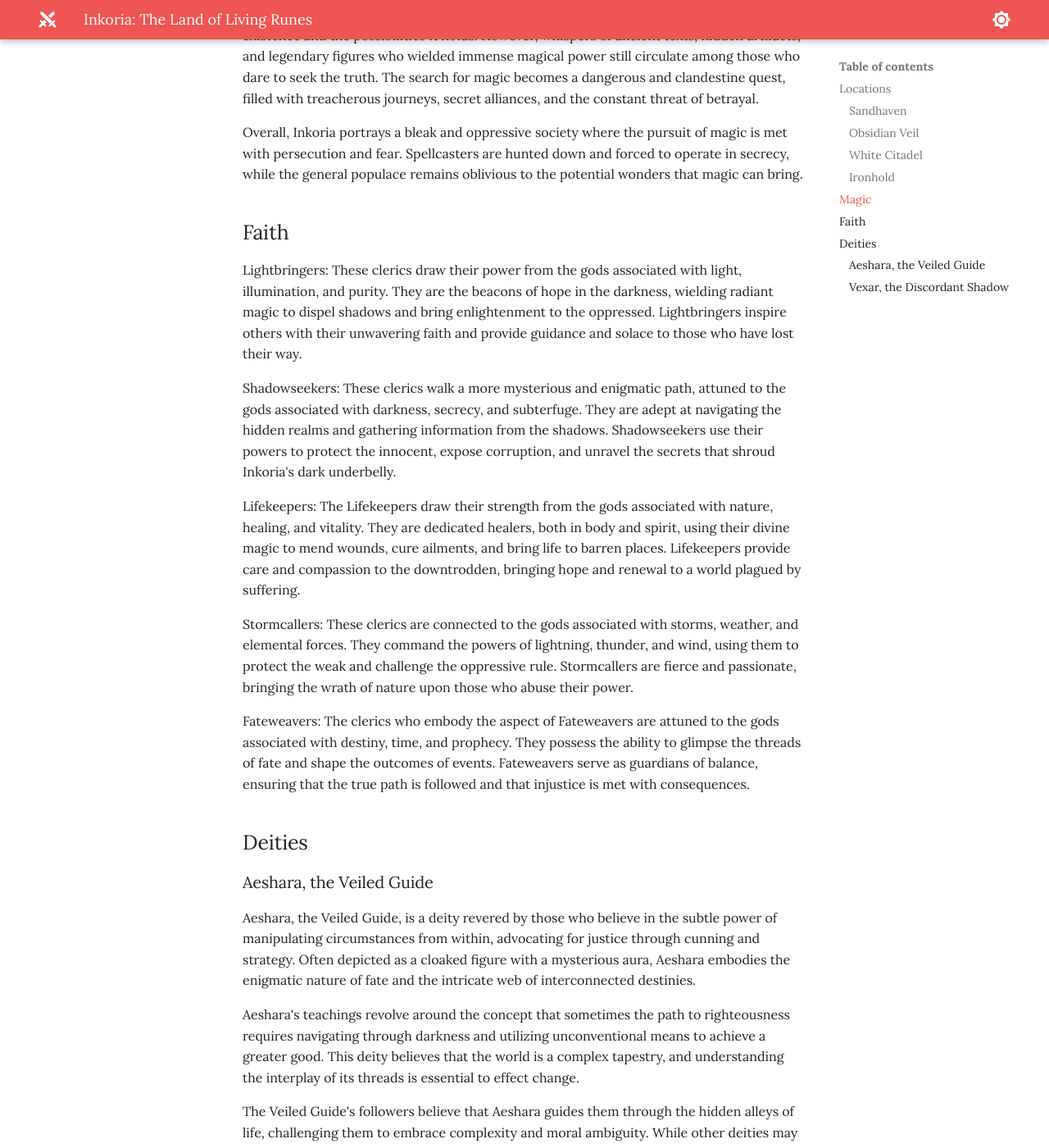
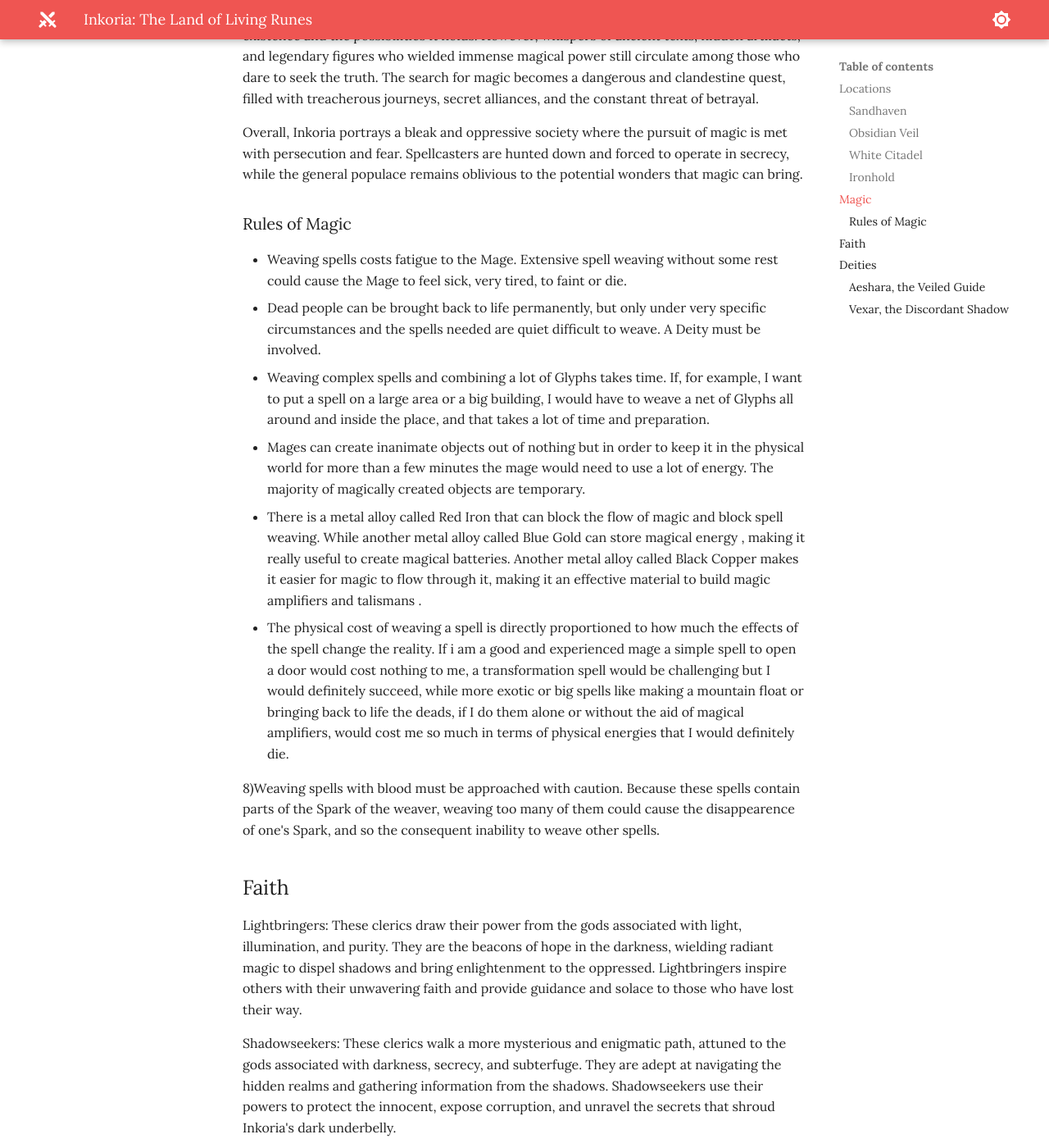
Before and after one commit to jonasmcferreira/adventures, an MkDocs documentation site: the page built from docs/inkoria/inkoria.md, in a window 1280 px wide and 1400 px high, scrolled down 2348 px. Shown: the whole window at 82% size. Built offline with MkDocs 1.6.1 and Material for MkDocs 9.7.7, drawn with Linux system fonts in a browser that asks for light colours.

Commit message:
modified docs/inkoria/inkoria.md

```diff
--- a/docs/inkoria/inkoria.md
+++ b/docs/inkoria/inkoria.md
@@ -40,6 +40,17 @@ In Inkoria, the absence of magic is pervasive, leaving the general populace unaw
 
 Overall, Inkoria portrays a bleak and oppressive society where the pursuit of magic is met with persecution and fear. Spellcasters are hunted down and forced to operate in secrecy, while the general populace remains oblivious to the potential wonders that magic can bring.
 
+### Rules of Magic
+
+- Weaving spells costs fatigue to the Mage. Extensive spell weaving without some rest could cause the Mage to feel sick, very tired, to faint or die.
+- Dead people can be brought back to life permanently, but only under very specific circumstances and the spells needed are quiet difficult to weave. A Deity must be involved.
+- Weaving complex spells and combining a lot of Glyphs takes time. If, for example, I want to put a spell on a large area or a big building, I would have to weave a net of Glyphs all around and inside the place, and that takes a lot of time and preparation.
+- Mages can create inanimate objects out of nothing but in order to keep it in the physical world for more than a few minutes the mage would need to use a lot of energy. The majority of magically created objects are temporary.
+- There is a metal alloy called Red Iron that can block the flow of magic and block spell weaving. While another metal alloy called Blue Gold can store magical energy , making it really useful to create magical batteries. Another metal alloy called Black Copper makes it easier for magic to flow through it, making it an effective material to build magic amplifiers and talismans .
+- The physical cost of weaving a spell is directly proportioned to how much the effects of the spell change the reality. If i am a good and experienced mage a simple spell to open a door would cost nothing to me, a transformation spell would be challenging but I would definitely succeed, while more exotic or big spells like making a mountain float or bringing back to life the deads, if I do them alone or without the aid of magical amplifiers, would cost me so much in terms of physical energies that I would definitely die.
+
+8)Weaving spells with blood must be approached with caution. Because these spells contain parts of the Spark of the weaver, weaving too many of them could cause the disappearence of one's Spark, and so the consequent inability to weave other spells.
+
 ## Faith
 
 Lightbringers: These clerics draw their power from the gods associated with light, illumination, and purity. They are the beacons of hope in the darkness, wielding radiant magic to dispel shadows and bring enlightenment to the oppressed. Lightbringers inspire others with their unwavering faith and provide guidance and solace to those who have lost their way.
```
